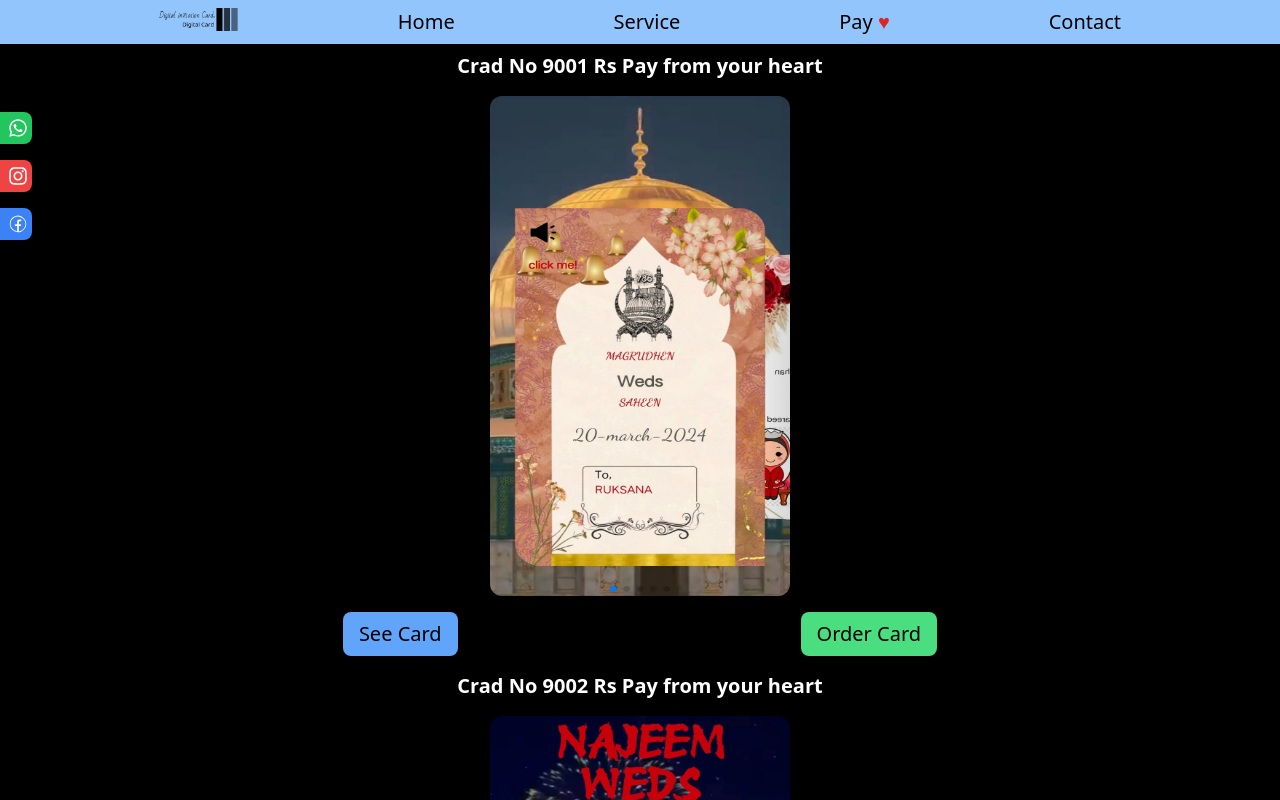
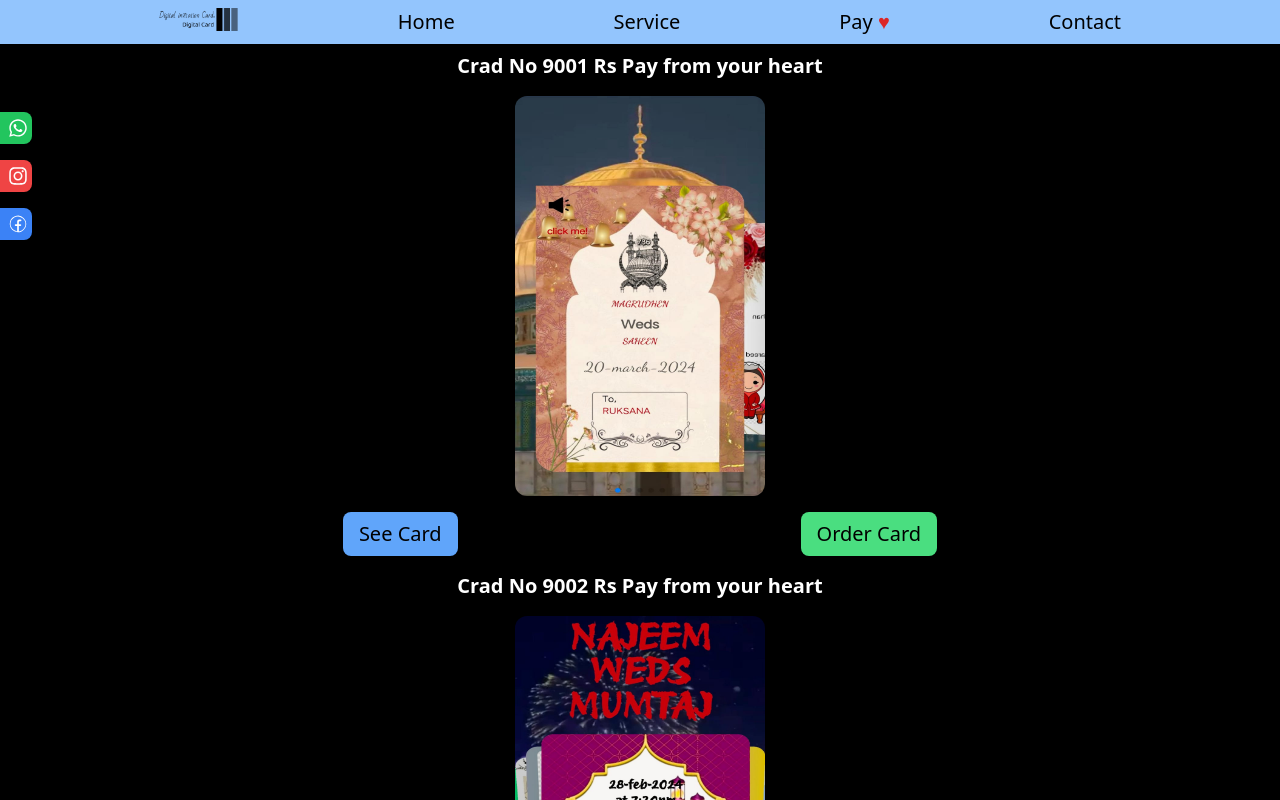
Before and after one commit to Yashveer0/dg-card, a React (Vite) app: page /muslim in a window 1280 px wide. Shown: the top 800 px of the page. Built offline with nearby package versions, Linux system fonts and the light colour scheme.

Commit message:
card size update

```diff
--- a/src/components/Card.jsx
+++ b/src/components/Card.jsx
@@ -11,7 +11,7 @@ export function Card({img_src, h1, seeCard, orderCard}) {
                <h1 className='text-white text-center font-bold text-xl py-2'>Crad No {h1}</h1>
                 <div className='flex items-center justify-center rounded-md ' >
                     <a href={seeCard}>
-                    <img className='w-[300px] rounded-xl max-h-[500px] m-2' src={img_src} alt="" />
+                    <img className='w-[250px] rounded-xl max-h-[400px] m-2' src={img_src} alt="" />
                     </a>
                 </div>
                 <div className='flex items-center justify-evenly py-2  '>
```
